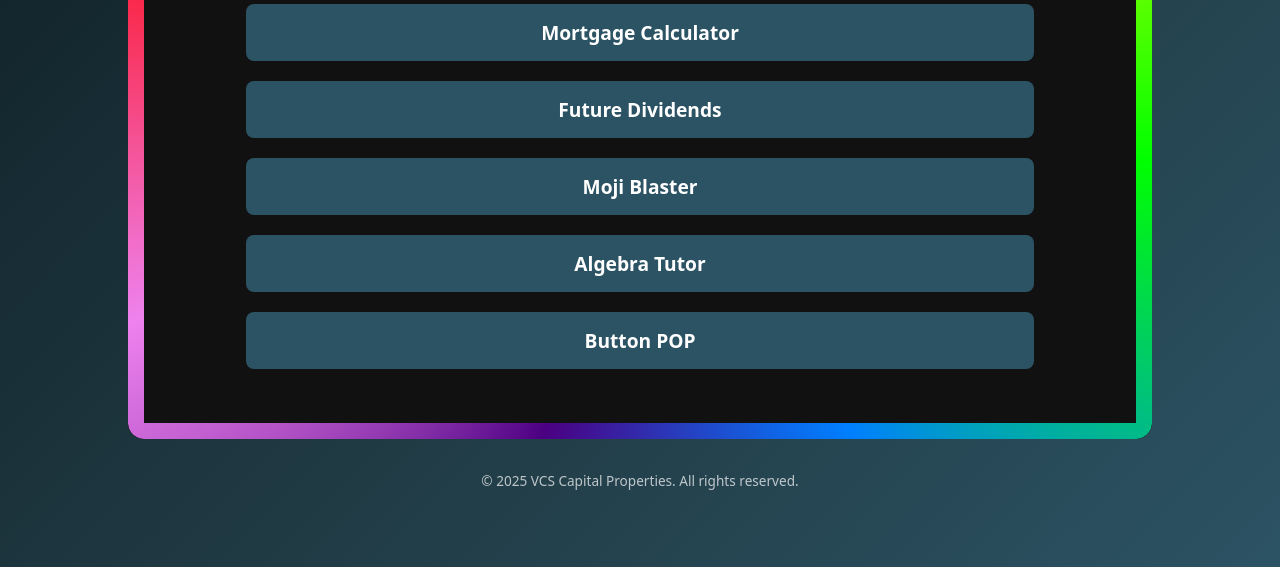
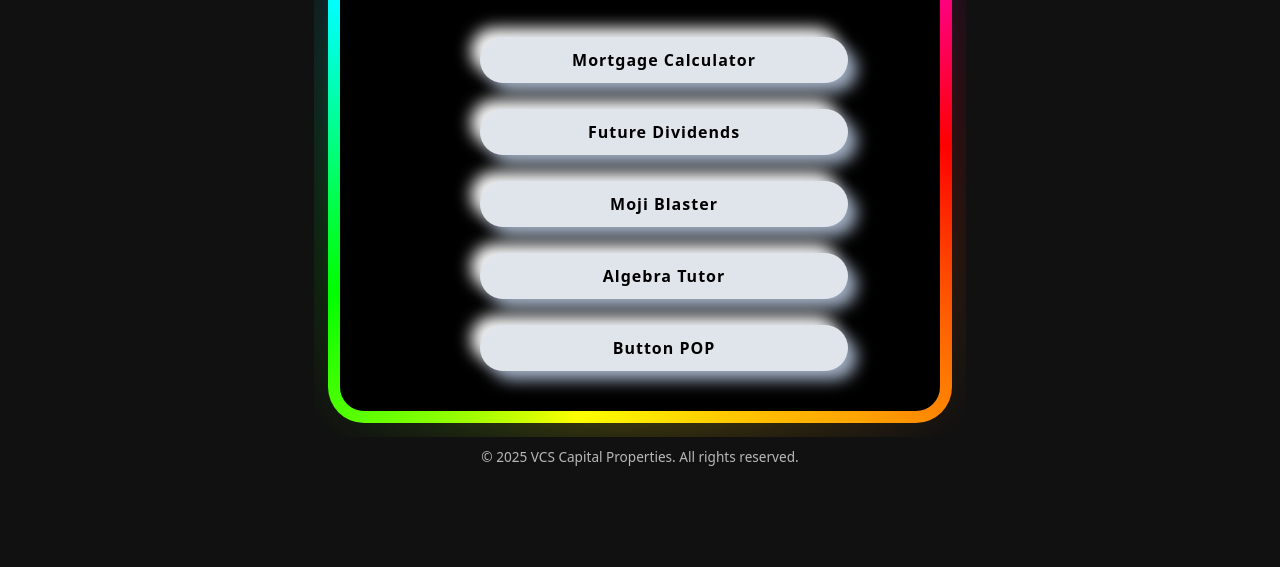
Before and after one commit to SirVee88/VCSLand-Home-Page, a plain HTML site: page index.html in a window 1280 px wide. Shown: the part 233-800 px from the top of the page. Drawn offline with Linux system fonts and the light colour scheme.

Commit message:
Refactor index.html for improved layout and styles
Updated styling and structure of the index.html file, including changes to the title, body styles, and button layout.

Using flex
Using center
Using vw = variable width

```diff
--- a/index.html
+++ b/index.html
@@ -2,144 +2,221 @@
 <html lang="en">
 <head>
 <meta charset="UTF-8" />
-  <meta name="viewport" content="width=device-width, initial-scale=1.0">
-  <title>** VCSLand **</title>
+<title>** VCS LAND **</title>
+<style>
+  :root {
+    /* Rainbow frame */
+    --border-width: 12px;
+    --border-radius: 36px;
 
-  <style>
+    /* Spin duration for the rainbow */
+    --spin-duration: 4s;
+
+    /* Neumorphic button variables */
+    --bg-color: #e0e5ec;
+    --text-color: #4a4a4a;
+    --shadow-light: #ffffff;
+    --shadow-dark: #a3b1c6;
+    --accent-color: #6d5dfc;
+  }
+
+  footer {
+    margin-top: 24px;
+    font-size: 0.85rem;
+    opacity: 0.7;
+  }
+
   body {
     margin: 0;
-      font-family: system-ui, Arial, sans-serif;
-      background: linear-gradient(135deg, #0f2027, #203a43, #2c5364);
-      color: white;
-      text-align: center;
     min-height: 100vh;
     display: flex;
-      flex-direction: column;
+    flex-direction: column;      /* Stack rainbow box and footer vertically */
+    align-items: center;
+    justify-content: center;
+    background: #111;
+    font-family: system-ui, -apple-system, BlinkMacSystemFont, "Segoe UI", sans-serif;
+    color: #fff;
   }
 
-    .container {
-      max-width: 600px;
-      margin: 0 auto;
-      padding: 40px 20px;
-      flex: 1;
-      display: flex;
-      flex-direction: column;
-      align-items: center;
-    }
-
-    /* Animatable custom property for the gradient angle */
+  /* Make the gradient angle animatable so only COLORS spin */
   @property --angle {
     syntax: "<angle>";
     initial-value: 0deg;
     inherits: false;
   }
 
-    .rainbow-box {
+  .rainbow-border {
     position: relative;
-      padding: 30px 20px 70px 20px; /* top | right | bottom | left */
-      border-radius: 16px;
-      z-index: 0;
-      overflow: hidden;
-      width: 80vw;
-      box-sizing: border-box;
-      background: #111; /* solid interior so only edges glow */
+    padding: var(--border-width);   /* thickness of the border */
+    border-radius: var(--border-radius);
+    overflow: visible;
   }
 
-    /* Edge-only animated conic gradient + glow */
-    .rainbow-box::after,
-    .rainbow-box::before {
-      content: '';
+  /* Main sharp rainbow border */
+  .rainbow-border::before {
+    content: "";
     position: absolute;
     inset: 0;
-      padding: 16px;                 /* border thickness */
     border-radius: inherit;
-      /* Smooth ROYGBIV (equal 1/7 slices) with seamless wrap to red */
-      background-image: conic-gradient(
+    background: conic-gradient(
       from var(--angle),
-        red 0deg,
-        #ff7f00 51.43deg,            /* orange */
-        yellow 102.86deg,
-        #00ff00 154.29deg,           /* green */
-        #007fff 205.71deg,           /* blue */
-        indigo 257.14deg,
-        violet 308.57deg,
-        red 360deg
+      red,
+      orange,
+      yellow,
+      lime,
+      cyan,
+      blue,
+      magenta,
+      red
     );
-      /* Mask out the center so only the edges show */
-      -webkit-mask:
-        linear-gradient(#000 0 0) content-box,
-        linear-gradient(#000 0 0);
-      -webkit-mask-composite: xor;
-              mask-composite: exclude;
-
-      /* ✨ Critical fix: let clicks pass through the overlay */
-      pointer-events: none;
-
-      animation: spin 6s linear infinite;
+    animation: spin var(--spin-duration) linear infinite;
+    z-index: -1; /* behind the black box */
   }
 
-    /* Soft outer glow */
-    .rainbow-box::before {
-      filter: blur(0.7rem);
-      opacity: 0.6;
+  /* Strong glowing halo behind the rainbow */
+  .rainbow-border::after {
+    content: "";
+    position: absolute;
+    inset: -14px; /* extend outwards for glow */
+    border-radius: inherit;
+    background: conic-gradient(
+      from var(--angle),
+      red,
+      orange,
+      yellow,
+      lime,
+      cyan,
+      blue,
+      magenta,
+      red
+    );
+    filter: blur(40px);
+    opacity: 0.3;
+    animation: spin var(--spin-duration) linear infinite;
+    z-index: -2; /* further behind */
+
+    /* Fade out before the element's edges so corners don't show as a box */
+    -webkit-mask: radial-gradient(circle at center,
+      rgba(0,0,0,1) 0%,
+      rgba(0,0,0,1) 55%,
+      rgba(0,0,0,0) 100%
+    );
+    mask: radial-gradient(circle at center,
+      rgba(0,0,0,1) 0%,
+      rgba(0,0,0,1) 55%,
+      rgba(0,0,0,0) 100%
+    );
+  }
+
+  .rainbow-inner {
+    position: relative;
+    border-radius: calc(var(--border-radius) - var(--border-width));
+    background: #000;
+    padding: 40px 60px;
+    text-align: center;
+
+    /* Make box responsive: grows with window, max width cap */
+    width: min(85vw, 600px);
+    box-sizing: border-box;
+    margin: 0 auto;
+
+    /* NEW: make children (h1 + button-stack) share the same horizontal center */
+    display: flex;
+    flex-direction: column;
+    align-items: center;
   }
 
   @keyframes spin {
-      from { --angle: 0deg; }
-      to   { --angle: 360deg; }
+    to {
+      --angle: 360deg;
+    }
   }
 
-    h1 {
-      font-size: 4rem;
-      margin: 0 0 80px 0;
+  /* ------------------------------------------------ */
+  /*        NEUMORPHIC BUTTON BASE STYLE              */
+  /* ------------------------------------------------ */
+  button,
+  .btn-convex {
+    border: none;
+    outline: none;
+    background: var(--bg-color);
+    cursor: pointer;
+    transition: all 0.3s ease;
+    color: #ffffff;           /* base color, overridden below */
+    font-weight: 600;
     letter-spacing: 1px;
   }
 
-    .buttons {
+  /* Container for stacked buttons */
+  .button-stack {
     display: flex;
     flex-direction: column;
-      gap: 20px;
-      align-items: center;
+    align-items: stretch;       /* stretch children to same width */
+    gap: 26px;                 /* spacing between buttons */
+    margin-top: 32px;
+
+    /* Center the whole stack and limit its width */
+    width: 100%;
+    max-width: 320px;
   }
 
-    a {
-      text-decoration: none;
-      background: #2c5364;
-      color: white;
-      padding: 15px 30px;
-      border-radius: 8px;
-      font-size: 1.2rem;
-      font-weight: bold;
-      transition: transform 0.2s, box-shadow 0.2s;
-      display: block;
-      width: 80%;
-      box-sizing: border-box;
-    }
-    a:hover {
-      transform: translateY(-3px);
-      box-shadow: 0 5px 15px rgba(34, 211, 238, 0.4);
+  /* ------------------------------------------------ */
+  /*       CONVEX (STANDARD RAISED) BUTTON            */
+  /* ------------------------------------------------ */
+  .btn-convex {
+    padding: 12px 24px;
+    border-radius: 30px;
+
+    /* Neumorphic shadows */
+    box-shadow:
+      9px 9px 16px var(--shadow-dark),
+      -9px -9px 16px var(--shadow-light);
+
+    text-decoration: none;   /* remove underline from <a href> */
+
+    /* Button text should be BLACK */
+    color: #000;
+
+    display: block;          /* full-width block inside stack */
+    width: 100%;             /* same width for all buttons */
+    text-align: center;      /* center button label */
   }
 
-    footer {
-      margin: 2rem 0;
-      font-size: 0.85rem;
-      opacity: 0.7;
+  .btn-convex:active {
+    box-shadow:
+      inset 6px 6px 10px var(--shadow-dark),
+      inset -6px -6px 10px var(--shadow-light);
+    transform: scale(0.98);
   }
 </style>
 </head>
 <body>
-  <div class="container">
-    <div class="rainbow-box">
-      <h1>VCS Land</h1>
-      <div class="buttons">
-        <a href="https://calculator.vcsland.com">Mortgage Calculator</a>
-        <a href="https://dividendinthefuture.vcsland.com">Future Dividends</a>
-        <a href="https://moji.vcsland.com">Moji Blaster</a>
-        <a href="https://algebra.vcsland.com">Algebra Tutor</a>
-        <a href="https://buttonpop.vcsland.com">Button POP</a>
+
+<div class="rainbow-border">
+  <div class="rainbow-inner">
+    <h1>VCS LAND</h1>
+
+    <div class="button-stack">
+      <a href="https://calculator.vcsland.com" class="btn-convex">
+        Mortgage Calculator
+      </a>
+      <a href="https://dividendinthefuture.vcsland.com" class="btn-convex">
+        Future Dividends
+      </a>
+      <a href="https://moji.vcsland.com" class="btn-convex">
+        Moji Blaster
+      </a>
+      <a href="https://algebra.vcsland.com" class="btn-convex">
+        Algebra Tutor
+      </a>
+      <a href="https://buttonpop.vcsland.com" class="btn-convex">
+        Button POP
+      </a>
     </div>
   </div>
+</div>
+
 <footer>© 2025 VCS Capital Properties. All rights reserved.</footer>
-  </div>
+
 </body>
 </html>
```
Lines whose indentation alone changed are shown as unchanged.
